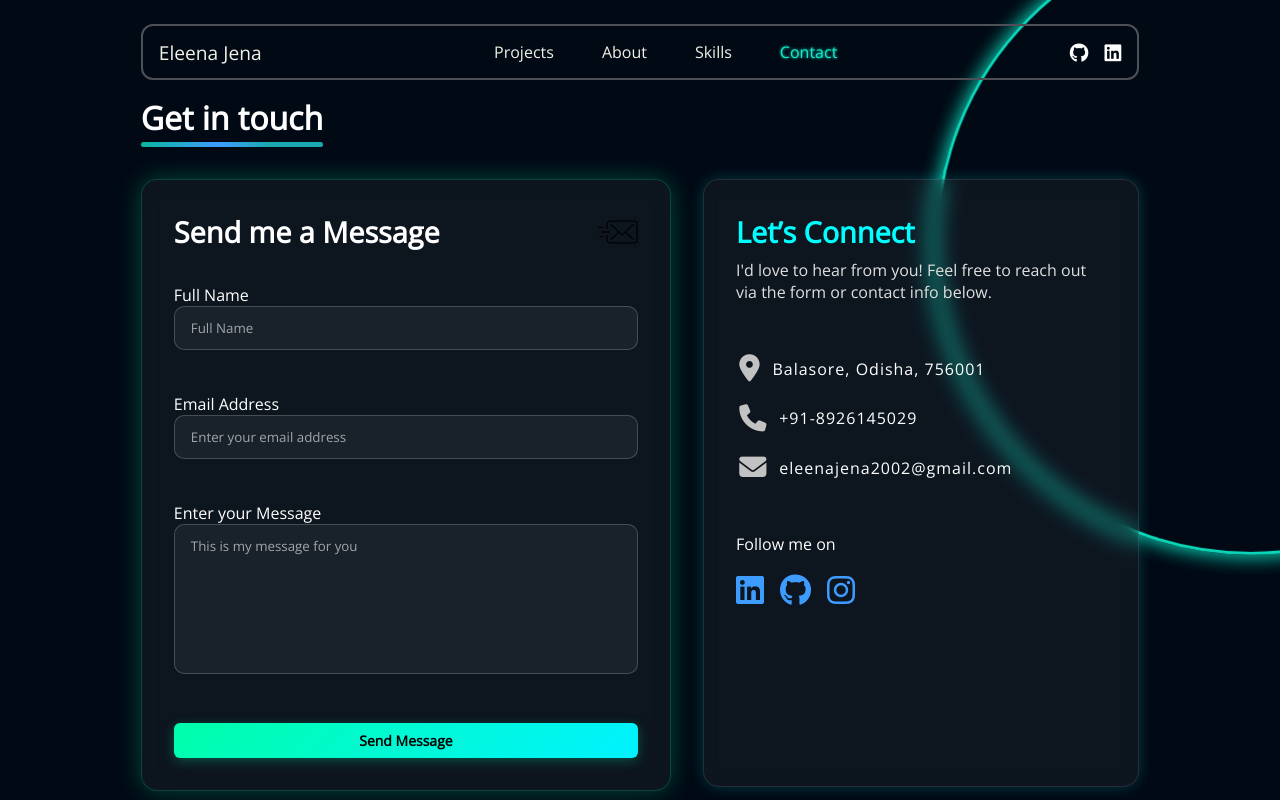
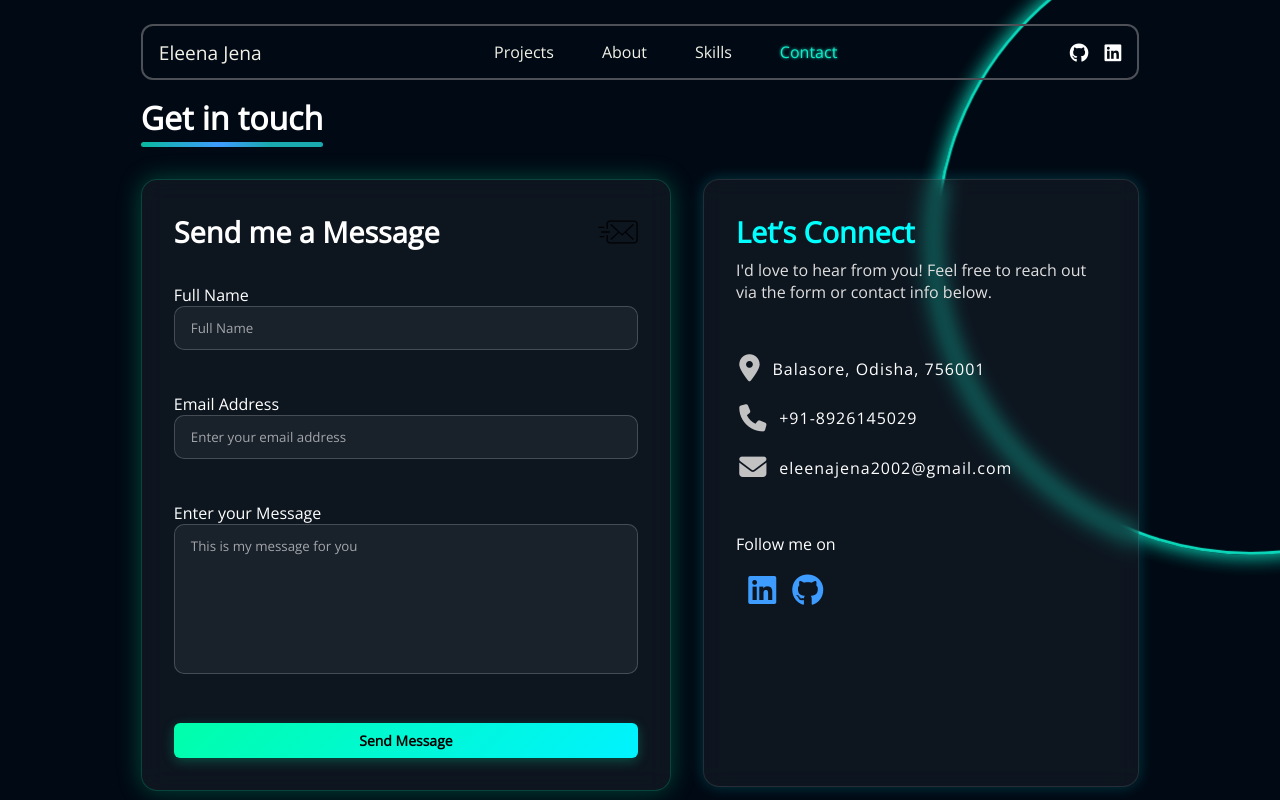
Before and after one commit to eleenajena19/Portfolio_Website, a React (Vite) app: page /contact in a window 1280 px wide. Built offline with nearby package versions, Linux system fonts and the light colour scheme.

Commit message:
Update the project

```diff
--- a/src/pages/Contact/Contact.jsx
+++ b/src/pages/Contact/Contact.jsx
@@ -76,7 +76,7 @@ I'd love to hear from you! Feel free to reach out via the form or contact info b
                     <i className="fa-brands fa-github"></i>
                   </a>
                 </div>
-                <div className={styles.account_icon}>
+                {/* <div className={styles.account_icon}>
                   <a
                     href="https://www.instagram.com/eleenajena_?igsh=Zm10YXFzemV1cGp5"
                     target="_blank"
@@ -84,7 +84,7 @@ I'd love to hear from you! Feel free to reach out via the form or contact info b
                   >
                     <i className="fa-brands fa-instagram"></i>
                   </a>
-                </div>
+                </div> */}
               </div>
             </div>
           </div>
```
